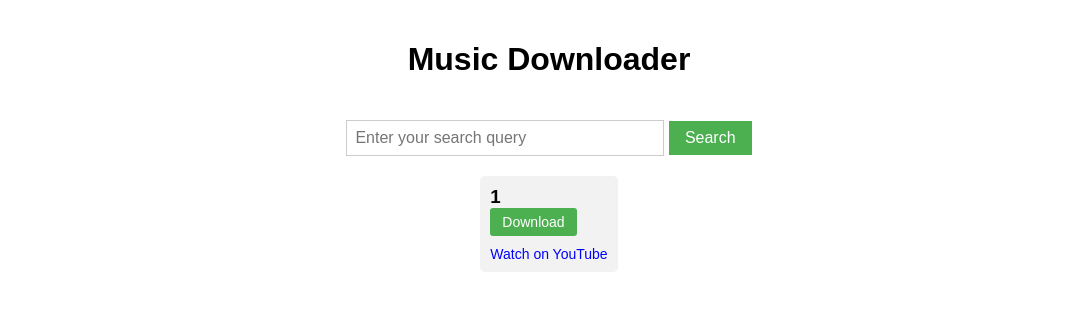
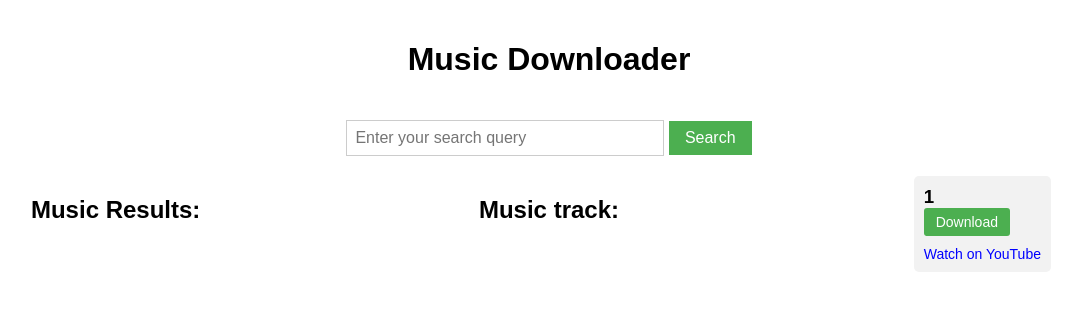
Before and after one commit to PeterPark07/MusicWebapp, a Flask app: template templates/index.html in a window 1280 px wide. Shown: the top 311 px of the page, without its empty margins (91-1173 px from the left). Run offline with Flask 3, Linux system fonts and the light colour scheme; the template is opened without the code that fills it: most values are stand-ins (such as "Sample title", 1, 10 or a date in 2020).

Commit message:
Update index.html

```diff
--- a/templates/index.html
+++ b/templates/index.html
@@ -13,17 +13,20 @@
             <button type="submit">Search</button>
         </form>
     </div>
-    <div class="music-results">
+
+<div class="music-results">
         {% if music_result %}
+            <h2>Music Results:</h2>
+
             {% for track in music_result %}
+                <h2>Music track:</h2>
                 <div class="track">
                     <h3>{{ track[0] }}</h3>
-                    <a class="download-btn" href="{{ url_for('download', url=track[1]) }}">Download</a>
-                    <a class="youtube-link" href="{{ track[1] }}" target="_blank">Watch on YouTube</a>
+                    <a class="download-btn" href="{{ url_for('download', url=track[0]) }}">Download</a>
+                    <a class="youtube-link" href="{{ track[0] }}" target="_blank">Watch on YouTube</a>
                 </div>
             {% endfor %}
         {% endif %}
     </div>
-
 </body>
 </html>
```
